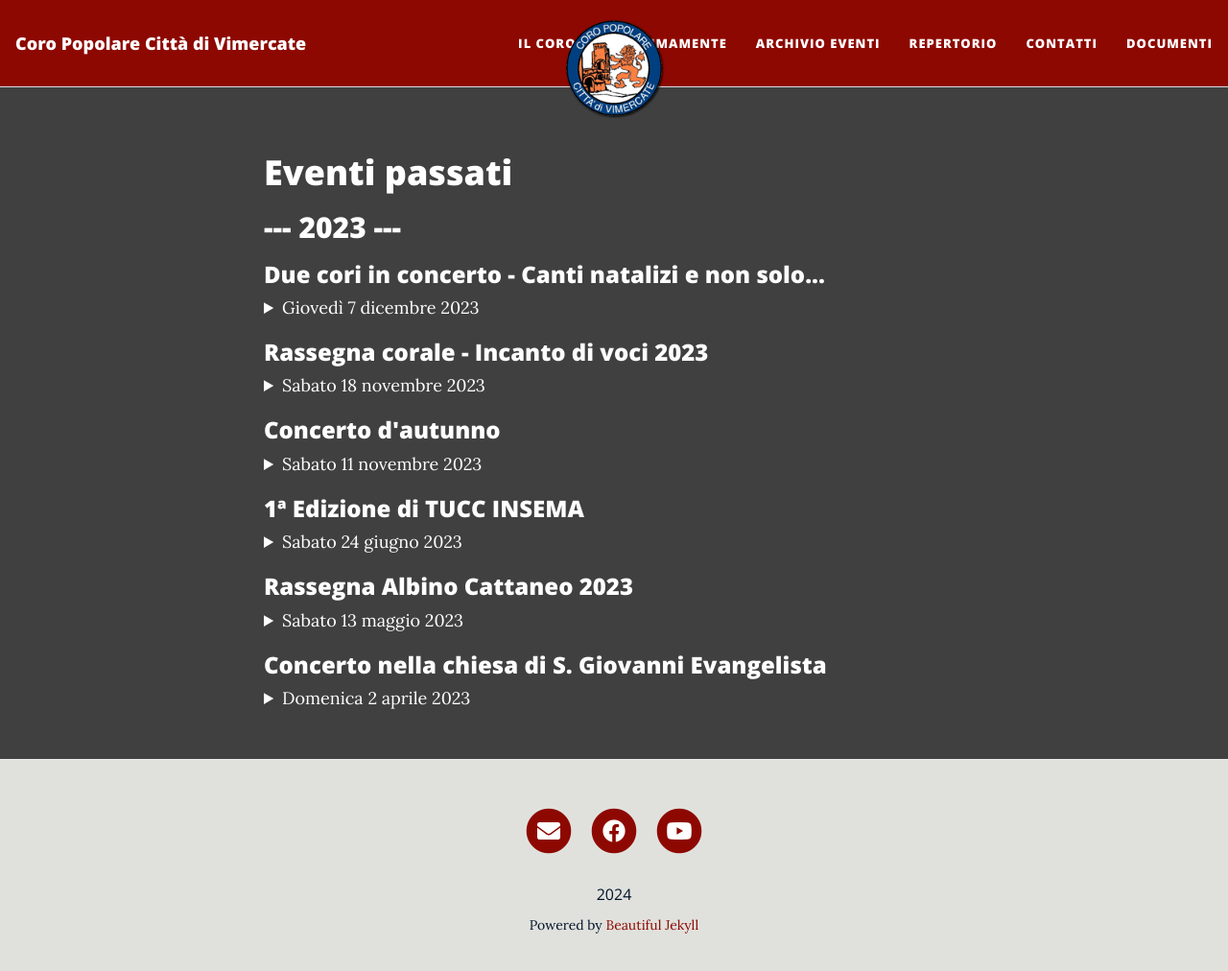
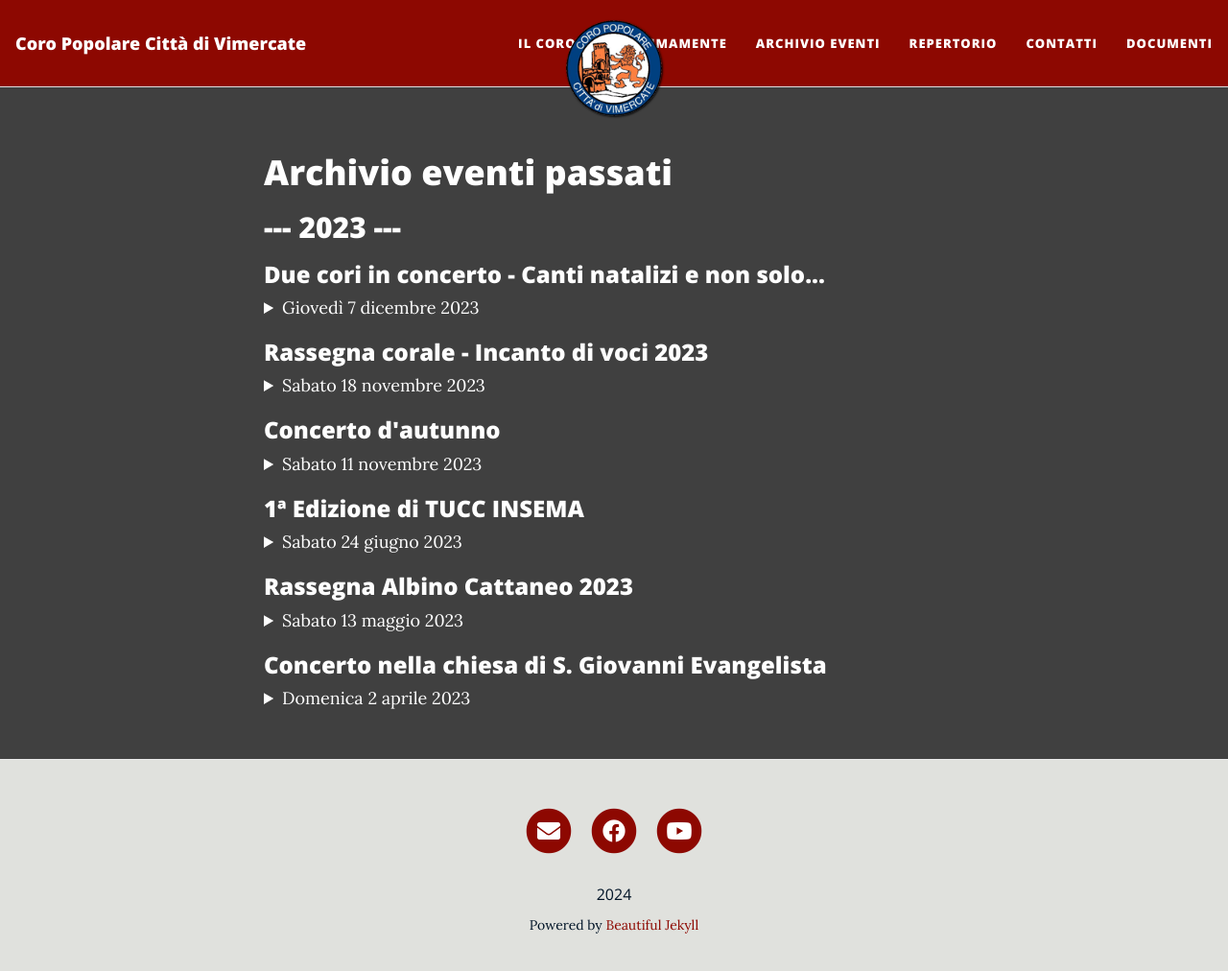
Before and after one commit to Corovimercate/Corovimercate.github.io, a Jekyll site: the page built from eventi.md, in a window 1280 px wide and 1025 px high. Shown: the top 1012 px of the window at 96% size. Built offline with Jekyll 4.4.1, drawn with Linux system fonts in a browser that asks for light colours; nearby versions of some CDN libraries.

```diff
--- a/eventi.md
+++ b/eventi.md
@@ -4,7 +4,7 @@
 
 <p></p>
 
-<h1>Eventi passati</h1>
+<h1>Archivio eventi passati</h1>
 
 <h2>--- 2023 ---</h2>
 
```
